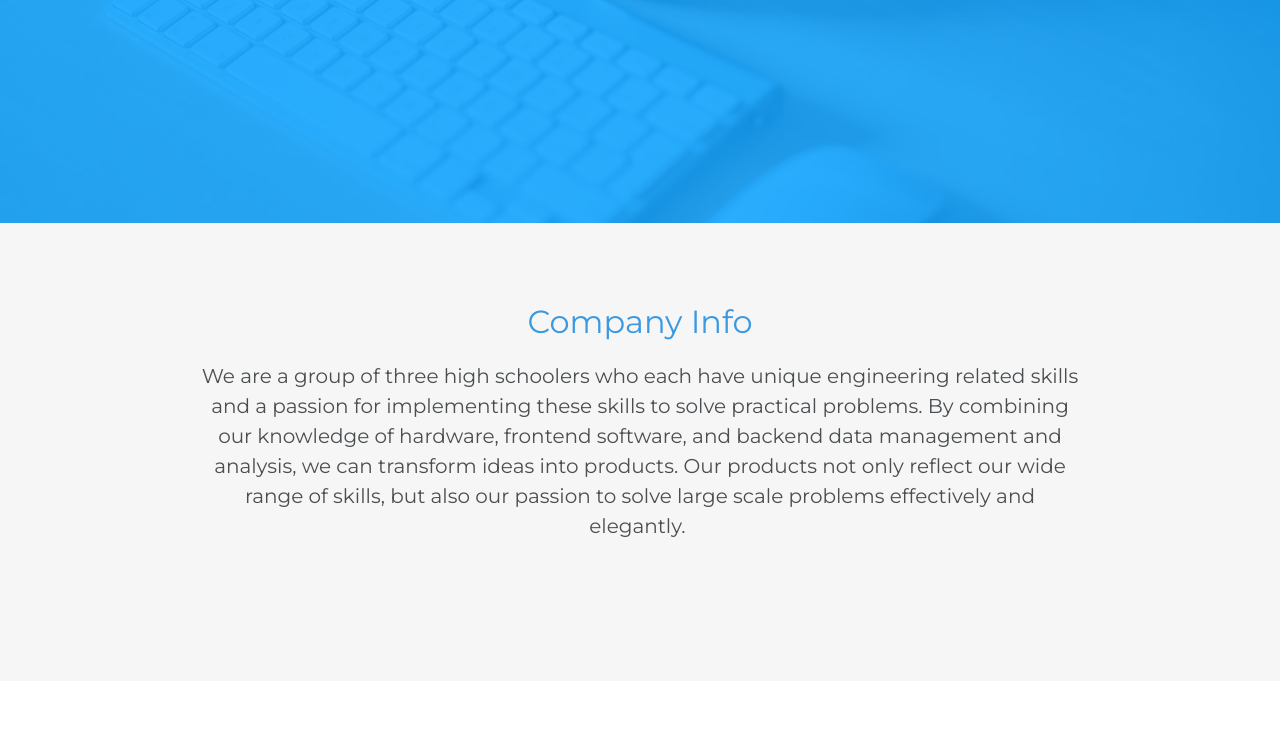
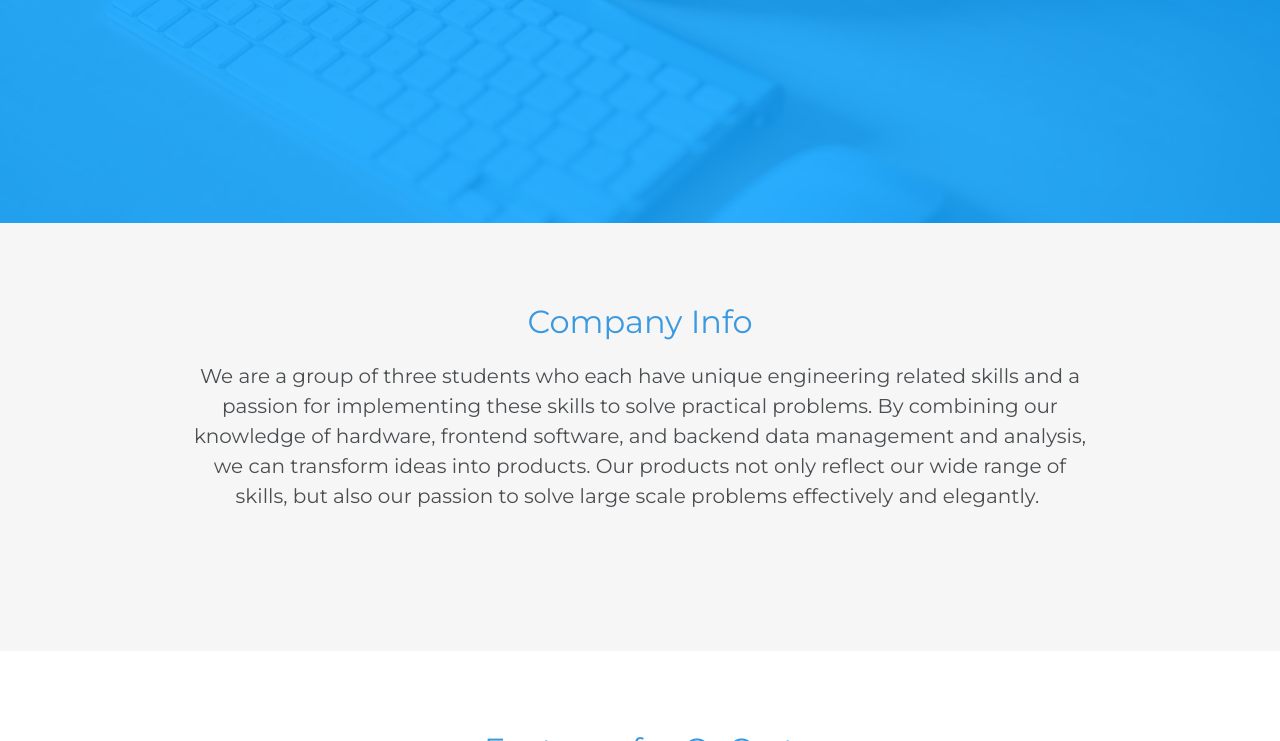
Before and after one commit to MacroTech-Solutions/MacroTech-Solutions-Website, a plain HTML site: page docs/index.html in a window 1280 px wide. Shown: the part 537-1278 px from the top of the page. Drawn offline with nearby package versions, Linux system fonts and the light colour scheme; some packages are replaced by stand-ins of ours; a script that the page names is missing.

Commit message:
Update index.html

```diff
--- a/docs/index.html
+++ b/docs/index.html
@@ -36,7 +36,7 @@
             <div class="container" id="info">
                 <div class="block-heading">
                     <h2 class="text-info">Company Info</h2>
-                    <p style="font-size: 20px;">We are a group of three high schoolers who each have unique engineering related skills and a passion for implementing these skills to solve practical problems. By combining our knowledge of hardware, frontend software, and backend
+                    <p style="font-size: 20px;">We are a group of three students who each have unique engineering related skills and a passion for implementing these skills to solve practical problems. By combining our knowledge of hardware, frontend software, and backend
                         data management and analysis, we can transform ideas into products. Our products not only reflect our wide range of skills, but also our passion to solve large scale problems effectively and elegantly.&nbsp;<br></p>
                 </div>
             </div>
```
